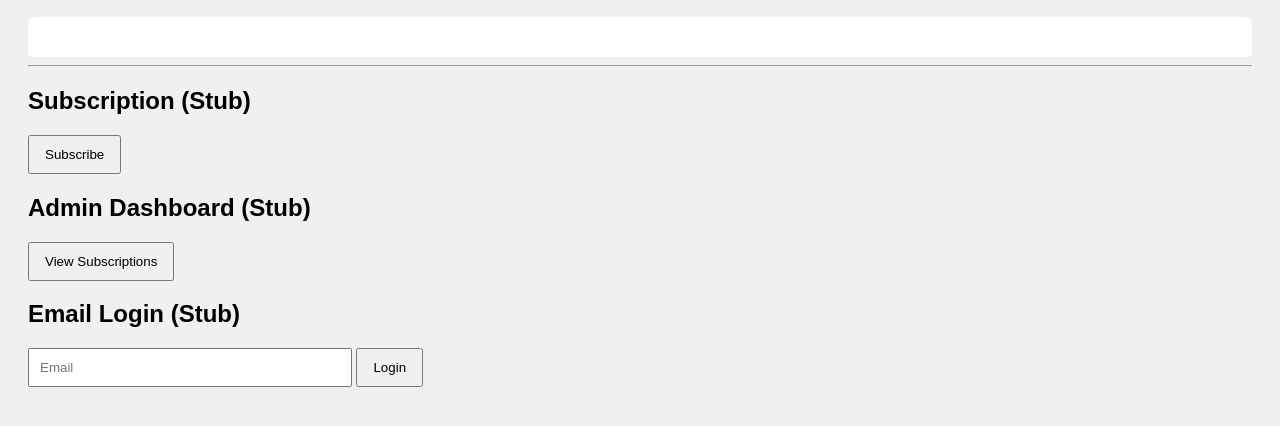
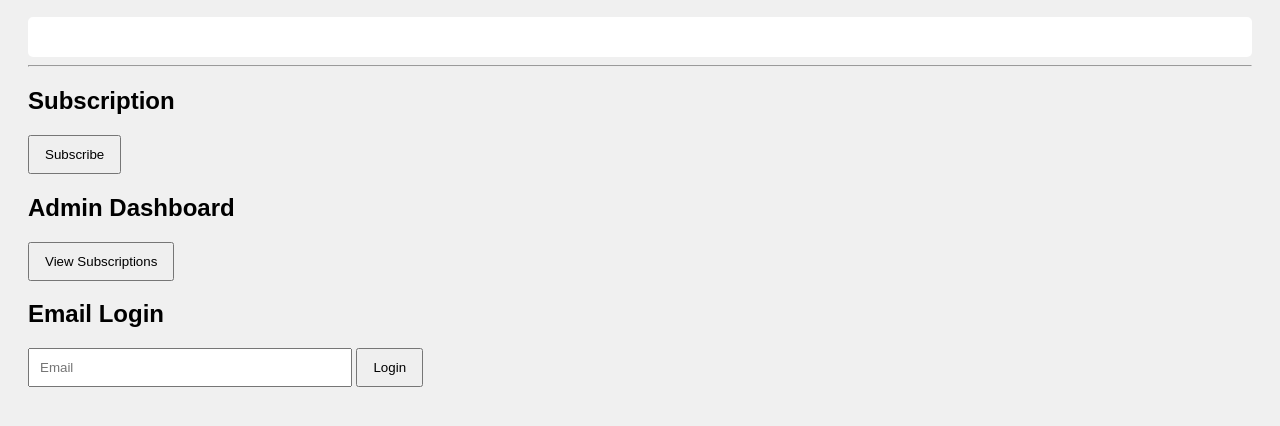
Before and after one commit to Bachir121/DevScope-AI, a website: page index.html in a window 1280 px wide. Shown: the part 150-576 px from the top of the page. Drawn offline with Linux system fonts and the light colour scheme.

Commit message:
Update index.html

```diff
--- a/index.html
+++ b/index.html
@@ -15,15 +15,15 @@
 
   <!-- Subscription and Login Stubs -->
   <hr>
-  <h2>Subscription (Stub)</h2>
-  <button onclick="alert('Subscription system not implemented yet.')">Subscribe</button>
+  <h2>Subscription</h2>
+  <button onclick="subscribe()">Subscribe</button>
 
-  <h2>Admin Dashboard (Stub)</h2>
-  <button onclick="alert('Admin dashboard not implemented yet.')">View Subscriptions</button>
+  <h2>Admin Dashboard</h2>
+  <button onclick="viewSubscriptions()">View Subscriptions</button>
 
-  <h2>Email Login (Stub)</h2>
+  <h2>Email Login</h2>
   <input type="email" id="email" placeholder="Email" />
-  <button onclick="alert('Email login not implemented yet.')">Login</button>
+  <button onclick="emailLogin()">Login</button>
 
   <script src="script.js"></script>
 </body>
```
